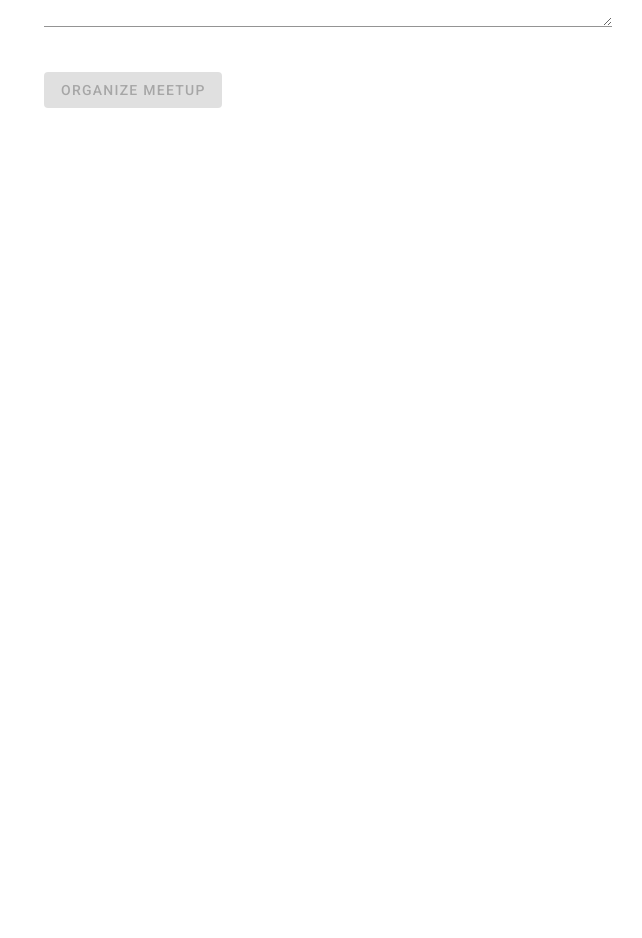
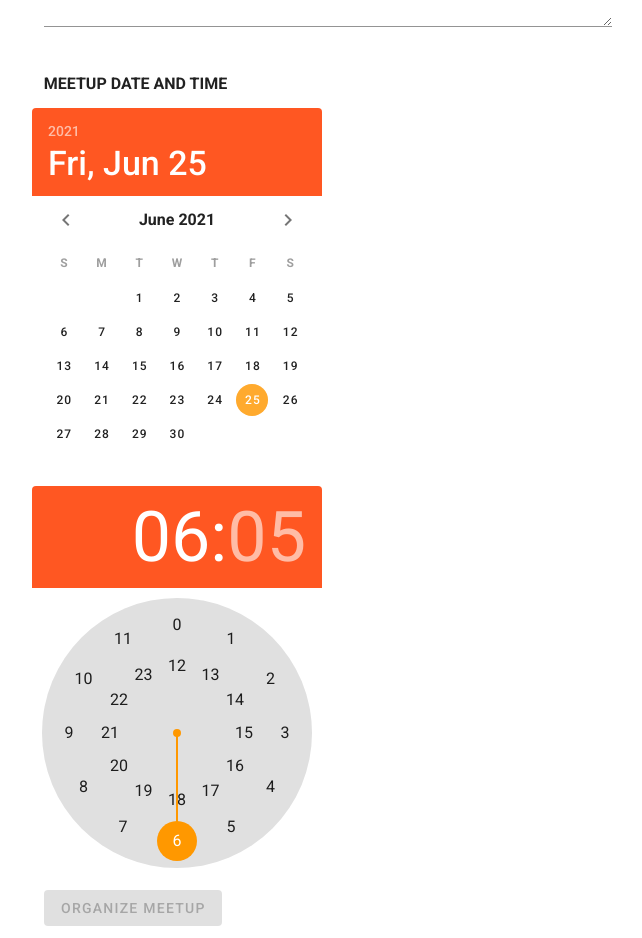
Before and after one commit to s3interdev/tukutane, a Vue app: page /meetups/organize-meetup in a window 1280 px wide. Shown: the part 560-1498 px from the top of the page, without its empty margins (312-954 px from the left). Before the commit the page ends 800 px from the top, so only its background shows below. Built offline with nearby package versions, Linux system fonts and the light colour scheme; no server answers.

Commit message:
build: create date and time pickups.

```diff
--- a/package.json
+++ b/package.json
@@ -1,6 +1,6 @@
 {
 	"name": "tukutane",
-	"version": "0.1.10",
+	"version": "0.1.11",
 	"private": true,
 	"scripts": {
 		"serve": "vue-cli-service serve",
--- a/src/views/meetups/MeetupsOrganize.vue
+++ b/src/views/meetups/MeetupsOrganize.vue
@@ -63,6 +63,17 @@
 					</v-row>
 					<v-row>
 						<v-col>
+							<h4>MEETUP DATE AND TIME</h4>
+						</v-col>
+					</v-row>
+					<v-row>
+						<v-date-picker v-model="date"></v-date-picker>
+					</v-row>
+					<v-row>
+						<v-time-picker v-model="time" format="24hr"></v-time-picker>
+					</v-row>
+					<v-row>
+						<v-col>
 							<v-btn class="accent" :disabled="!validForm" type="submit">
 								Organize Meetup
 							</v-btn>
@@ -84,6 +95,10 @@
 			location: '',
 			imageURL: '',
 			description: '',
+			date: new Date(Date.now() - new Date().getTimezoneOffset() * 60000)
+				.toISOString()
+				.substr(0, 10),
+			time: new Date(),
 		};
 	},
 
@@ -98,7 +113,7 @@
 				location: this.location,
 				imageURL: this.imageURL,
 				description: this.description,
-				date: new Date(),
+				date: this.selectedDateTime,
 			};
 
 			this.$store.dispatch('organizeMeetup', meetupData);
@@ -115,6 +130,23 @@
 				this.description !== ''
 			);
 		},
+
+		selectedDateTime() {
+			const date = new Date(this.date);
+
+			if (typeof this.time === 'string') {
+				let hours = this.time.match(/^(\d+)/)[1];
+				let minutes = this.time.match(/:(\d+)/)[1];
+
+				date.setHours(hours);
+				date.setMinutes(minutes);
+			} else {
+				date.setHours(this.time.getHours());
+				date.setMinutes(this.time.getMinutes());
+			}
+
+			return date;
+		},
 	},
 };
 </script>
--- a/vue.config.js
+++ b/vue.config.js
@@ -1,5 +1,3 @@
 module.exports = {
-  transpileDependencies: [
-    'vuetify'
-  ]
-}
+	transpileDependencies: ['vuetify'],
+};
```
